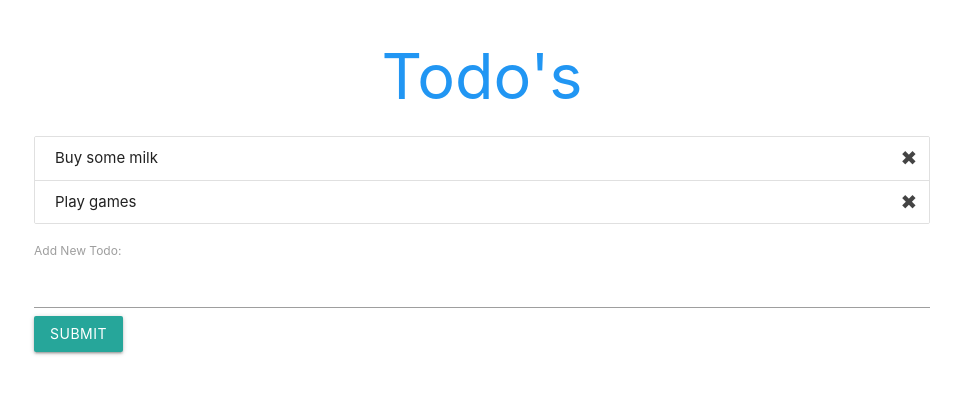
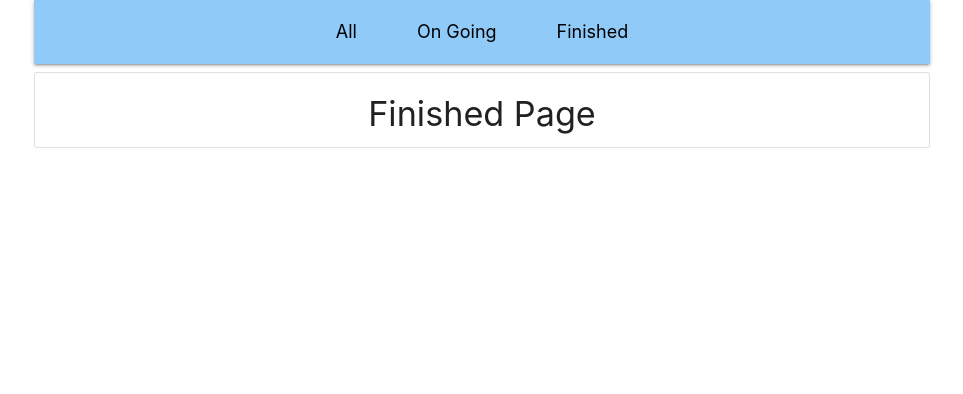
Before and after one commit to andy770921/React_appworks_proj1, a React app: page /finished in a window 1280 px wide. Shown: the whole page, without its empty margins (158-1121 px from the left). Built offline with nearby package versions, Linux system fonts and the light colour scheme.

Commit message:
add nav-bar and router module with bugs

```diff
--- a/css/index.css
+++ b/css/index.css
@@ -21,3 +21,26 @@
   .pos-relative {
     position: relative;
   }
+
+  /* ---- Flex-box ---- */
+
+  .flex-container-center {
+      display: flex;
+      justify-content: center;
+  }
+
+  .flex-container-center li {
+    display: inline-block;
+    margin: 0px 15px;
+}
+
+  /* ---- Font-size ---- */
+
+  .nav-font-size {
+    font-size: 1.2rem;
+  }
+
+  .content-font-size {
+    font-size: 1.1rem;
+    margin: 10px 0px !important;
+  }
--- a/package.json
+++ b/package.json
@@ -22,6 +22,7 @@
   },
   "dependencies": {
     "react": "^16.9.0",
-    "react-dom": "^16.9.0"
+    "react-dom": "^16.9.0",
+    "react-router-dom": "^5.0.1"
   }
 }
--- /dev/null
+++ b/src/components/allUI.js
@@ -0,0 +1,42 @@
+import React, { Component } from "react";
+
+import TodoUi from "./todoUI";
+import TypeUi from "./typeUI";
+
+class AllUi extends Component {
+    state = {
+        todos: [
+            { content: "Buy some milk", isFinished: false, id: 1 },
+            { content: "Play games", isFinished: false, id: 2 }
+        ]
+    }
+    handleSubmit = (e) => {
+        e.preventDefault();
+        console.log(this.state.todos);
+    }
+    handleDelete = (id) => {
+        let newTodos = this.state.todos.filter(element => { return element.id !== id });
+        this.setState({
+            todos: newTodos
+        });
+    }
+    handleAdd = (newTodoContent) => {
+        const newObj =  { content: newTodoContent, isFinished: false, id: this.state.todos.length + 1 };
+        console.log(newObj);
+        let newTodos = [...this.state.todos, newObj];
+        this.setState({
+            todos: newTodos
+        });
+    }
+    render() {
+        return (
+            <div className="app-content container">
+                <h1 className="blue-text center"> Todo's </h1>
+                <TodoUi todoArray={this.state.todos} deleteTodo={this.handleDelete}/>
+                <TypeUi addNewTodo={this.handleAdd} />
+            </div>
+        )
+    }
+}
+
+export default AllUi;
--- /dev/null
+++ b/src/components/finishedUI.js
@@ -0,0 +1,10 @@
+import React from "react";
+
+const FinishedUi = () => {
+    return (
+        <div className = "collection">
+            <h4 className = "center">Finished Page</h4>
+        </div>
+    );
+}
+export default FinishedUi;
--- /dev/null
+++ b/src/components/onGoingUI.js
@@ -0,0 +1,10 @@
+import React from "react";
+
+const OngoingUi = () => {
+    return (
+        <div className = "collection">
+            <h4 className = "center">On Going Page</h4>
+        </div>
+    );
+}
+export default OngoingUi;
--- a/src/todoUI.js
+++ b/src/components/todoUI.js
@@ -4,7 +4,7 @@ const TodoUi = (props) => {
     const todoList = props.todoArray.length ? (
         props.todoArray.map( element => {
             return (
-            <div className = "collection-item pos-relative" key = { element.id }>
+            <div className = "collection-item pos-relative content-font-size" key = { element.id }>
                 <span>{ element.content }</span><div class="cross" onClick = { () => props.deleteTodo(element.id) }></div>
             </div> )})
     ) : (
--- a/src/index.js
+++ b/src/index.js
@@ -1,40 +1,24 @@
 import React from "react";
 import ReactDOM from "react-dom";
-import TodoUi from "./todoUI";
-import TypeUi from "./typeUI";
+import { BrowserRouter , Route } from 'react-router-dom';
+import NavbarUi from "./navbarUI";
+import AllUi from "./components/allUI";
+import OngoingUi from "./components/onGoingUI";
+import FinishedUi from "./components/finishedUI";
 
 class App extends React.Component {
-    state = {
-        todos: [
-            { content: "Buy some milk", isFinished: false, id: 1 },
-            { content: "Play games", isFinished: false, id: 2 }
-        ]
-    }
-    handleSubmit = (e) => {
-        e.preventDefault();
-        console.log(this.state.todos);
-    }
-    handleDelete = (id) => {
-        let newTodos = this.state.todos.filter(element => { return element.id !== id });
-        this.setState({
-            todos: newTodos
-        });
-    }
-    handleAdd = (newTodoContent) => {
-        const newObj =  { content: newTodoContent, isFinished: false, id: this.state.todos.length + 1 };
-        console.log(newObj);
-        let newTodos = [...this.state.todos, newObj];
-        this.setState({
-            todos: newTodos
-        });
-    }
     render() {
         return (
+            <BrowserRouter>
             <div className="app-content container">
-                <h1 className="blue-text center"> Todo's </h1>
-                <TodoUi todoArray={this.state.todos} deleteTodo={this.handleDelete} />
-                <TypeUi addNewTodo={this.handleAdd} />
+
+                <NavbarUi />
+                <Route exact path="/dist/index.html" component={AllUi}/>
+                <Route path="/ongoing" component={OngoingUi} />
+                <Route path="/finished" component={FinishedUi} />
+
             </div>
+            </BrowserRouter>
         )
     }
 }
--- /dev/null
+++ b/src/navbarUI.js
@@ -0,0 +1,14 @@
+import React from "react";
+
+const NavbarUi = () => {
+    return (
+        <nav className = "nav-wrapper blue lighten-3">
+            <ul className = "flex-container-center">
+                <li><a className="black-text nav-font-size" href = "/dist/index.html">All</a></li>
+                <li><a className="black-text nav-font-size" href = "/ongoing">On Going</a></li>
+                <li><a className="black-text nav-font-size" href = "/finished">Finished</a></li>
+            </ul>
+        </nav>
+    );
+}
+export default NavbarUi;
```
Also changed, not shown: dist/main.js, src/components/typeUI.js (renamed from src/typeUI.js), 1 other file.
